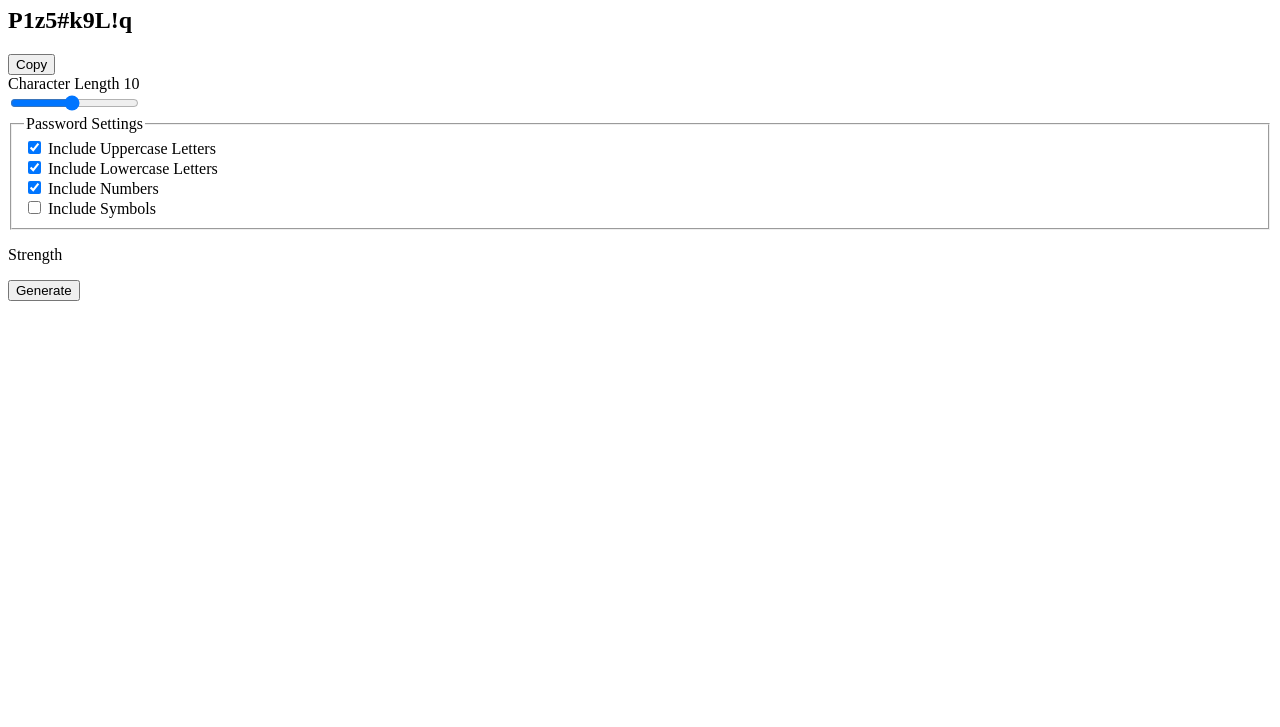
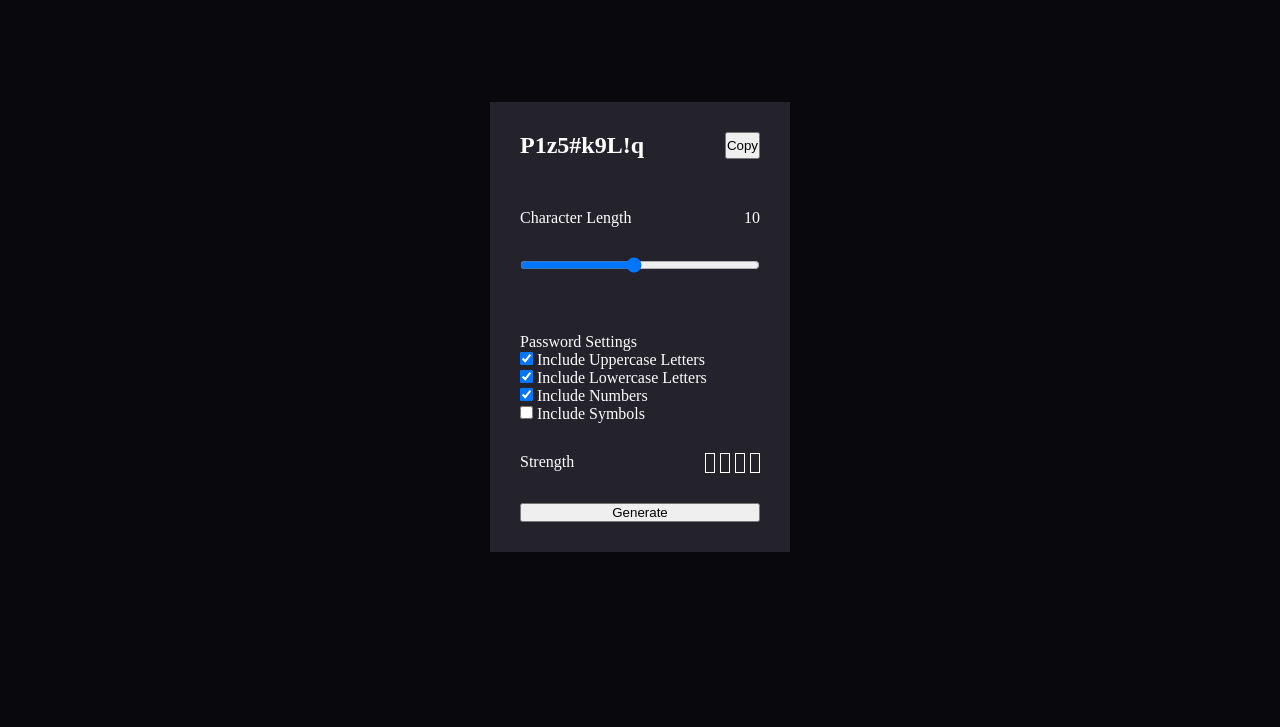
Before and after one commit to Rahulg8270/password-generator, a website with bundled scripts: page index.html in a window 1280 px wide. Shown: the part 73-800 px from the top of the page. Built offline with nearby package versions, Linux system fonts and the light colour scheme.

Commit message:
feat(ui): implement base layout

```diff
--- a/index.html
+++ b/index.html
@@ -12,12 +12,15 @@
     />
 
     <title>Frontend Mentor | Password generator app</title>
+    <link rel="stylesheet" href="style.css" />
   </head>
   <body>
+    <div class="password__container">
       <main class="password">
-      <h1 class="password__label">Password Generator</h1>
         <section class="password__display-container">
-        <h1 id="password-display" class="password__display-text">P1z5#k9L!q</h1>
+          <h1 id="password-display" class="password__display-text">
+            P1z5#k9L!q
+          </h1>
           <button
             id="copy-btn"
             class="password__copy-btn"
@@ -33,7 +36,9 @@
               <label for="length-slider" class="controls__label"
                 >Character Length</label
               >
-            <span id="length-display" class="controls__slider-output">10</span>
+              <span id="length-display" class="controls__slider-output"
+                >10</span
+              >
             </div>
             <input
               type="range"
@@ -86,6 +91,8 @@
           </button>
         </section>
       </main>
+    </div>
+
     <script type="module" src="./dist/main.js"></script>
   </body>
 </html>
--- /dev/null
+++ b/style.css
@@ -0,0 +1,75 @@
+:root {
+}
+
+* {
+  margin: 0;
+  padding: 0;
+  box-sizing: border-box;
+}
+
+/* reset default styles */
+
+fieldset {
+  margin: 0;
+  padding: 0;
+  /* color: transparent; */
+  outline: none;
+  border: none;
+}
+
+body {
+  /* background-color: rebeccapurple; */
+}
+.password__container {
+  background-color: #09080d;
+  color: white;
+  display: grid;
+  min-height: 100vh;
+  place-items: center;
+  align-items: center;
+}
+.password {
+  background-color: #24232c;
+  display: flex;
+  flex-direction: column;
+  gap: 20px;
+  min-width: 300px;
+  padding: 30px;
+}
+.password__display-container {
+  display: flex;
+  justify-content: space-between;
+}
+
+.controls {
+  display: flex;
+  flex-direction: column;
+  gap: 30px;
+}
+.controls__slider-group {
+  display: flex;
+  flex-direction: column;
+  padding-block: 30px;
+  gap: 30px;
+}
+.controls__slider-header {
+  display: flex;
+  justify-content: space-between;
+  align-items: center;
+}
+
+.controls__strength-box {
+  display: flex;
+  justify-content: space-between;
+}
+
+.controls__strength-bars {
+  display: grid;
+  grid-template-columns: repeat(4, 10px);
+  gap: 5px;
+}
+.controls__strength-bar {
+  width: 10px;
+  height: 20px;
+  border: 1px solid white;
+}
```
Lines whose indentation alone changed are shown as unchanged.
